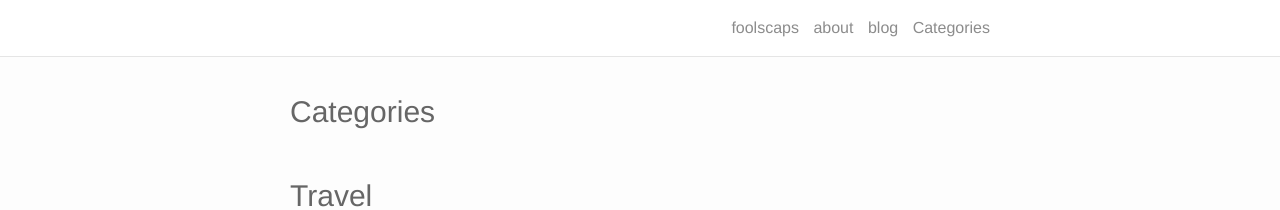
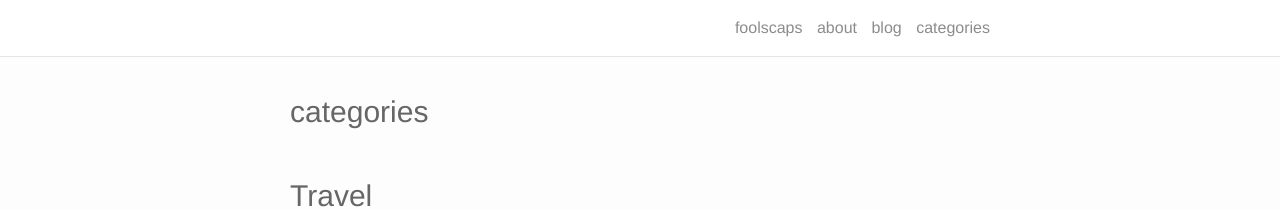
Before and after one commit to foolscaps/foolscaps.github.io, a Jekyll site: the page built from categories.html, in a window 1280 px wide. Shown: the top 210 px of the page. Built offline with Jekyll 4.4.1, drawn with Linux system fonts in a browser that asks for light colours; nearby versions of some CDN libraries.

```diff
--- a/categories.html
+++ b/categories.html
@@ -1,7 +1,7 @@
 ---
 layout: page
 permalink: /categories/
-title: Categories
+title: categories
 ---
 
 
```
